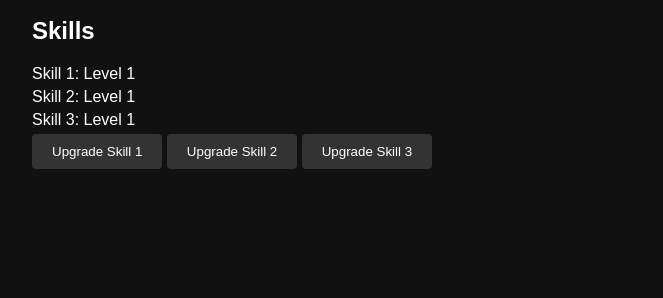
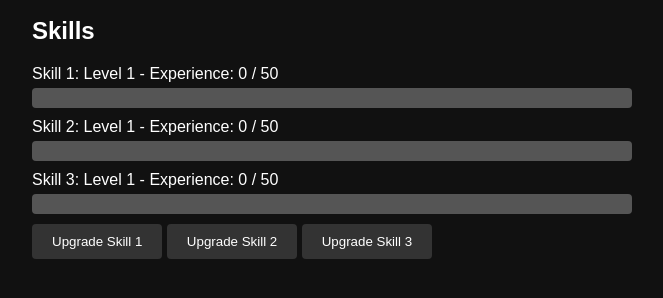
Before and after one commit to TwiggyBeast021/TempName, a plain HTML site: page index.html in a window 1280 px wide. Both pictures are taken after a click on the button "Skills". Shown: the part 144-442 px from the top of the page, without its empty margins (308-971 px from the left). Drawn offline with Linux system fonts and the light colour scheme.

Commit message:
Update index.html

```diff
--- a/index.html
+++ b/index.html
@@ -16,6 +16,10 @@
     <div id="tabs">
       <div id="explore" class="tab active">
         <h2>Explore</h2>
+        <p>Current Health: <span id="current-health">100</span> / <span id="max-health">100</span></p>
+        <div class="progress-bar-container">
+          <div id="health-bar" class="progress-bar"></div>
+        </div>
         <textarea id="log" readonly></textarea>
         <button onclick="encounter()">Encounter</button>
       </div>
@@ -35,9 +39,18 @@
       </div>
       <div id="skills" class="tab">
         <h2>Skills</h2>
-        <p>Skill 1: Level <span id="skill1-level">1</span></p>
-        <p>Skill 2: Level <span id="skill2-level">1</span></p>
-        <p>Skill 3: Level <span id="skill3-level">1</span></p>
+        <p>Skill 1: Level <span id="skill1-level">1</span> - Experience: <span id="skill1-experience">0</span> / <span id="skill1-experience-needed">50</span></p>
+        <div class="progress-bar-container">
+          <div id="skill1-experience-bar" class="progress-bar"></div>
+        </div>
+        <p>Skill 2: Level <span id="skill2-level">1</span> - Experience: <span id="skill2-experience">0</span> / <span id="skill2-experience-needed">50</span></p>
+        <div class="progress-bar-container">
+          <div id="skill2-experience-bar" class="progress-bar"></div>
+        </div>
+        <p>Skill 3: Level <span id="skill3-level">1</span> - Experience: <span id="skill3-experience">0</span> / <span id="skill3-experience-needed">50</span></p>
+        <div class="progress-bar-container">
+          <div id="skill3-experience-bar" class="progress-bar"></div>
+        </div>
         <button onclick="upgradeSkill('skill1')">Upgrade Skill 1</button>
         <button onclick="upgradeSkill('skill2')">Upgrade Skill 2</button>
         <button onclick="upgradeSkill('skill3')">Upgrade Skill 3</button>
```
